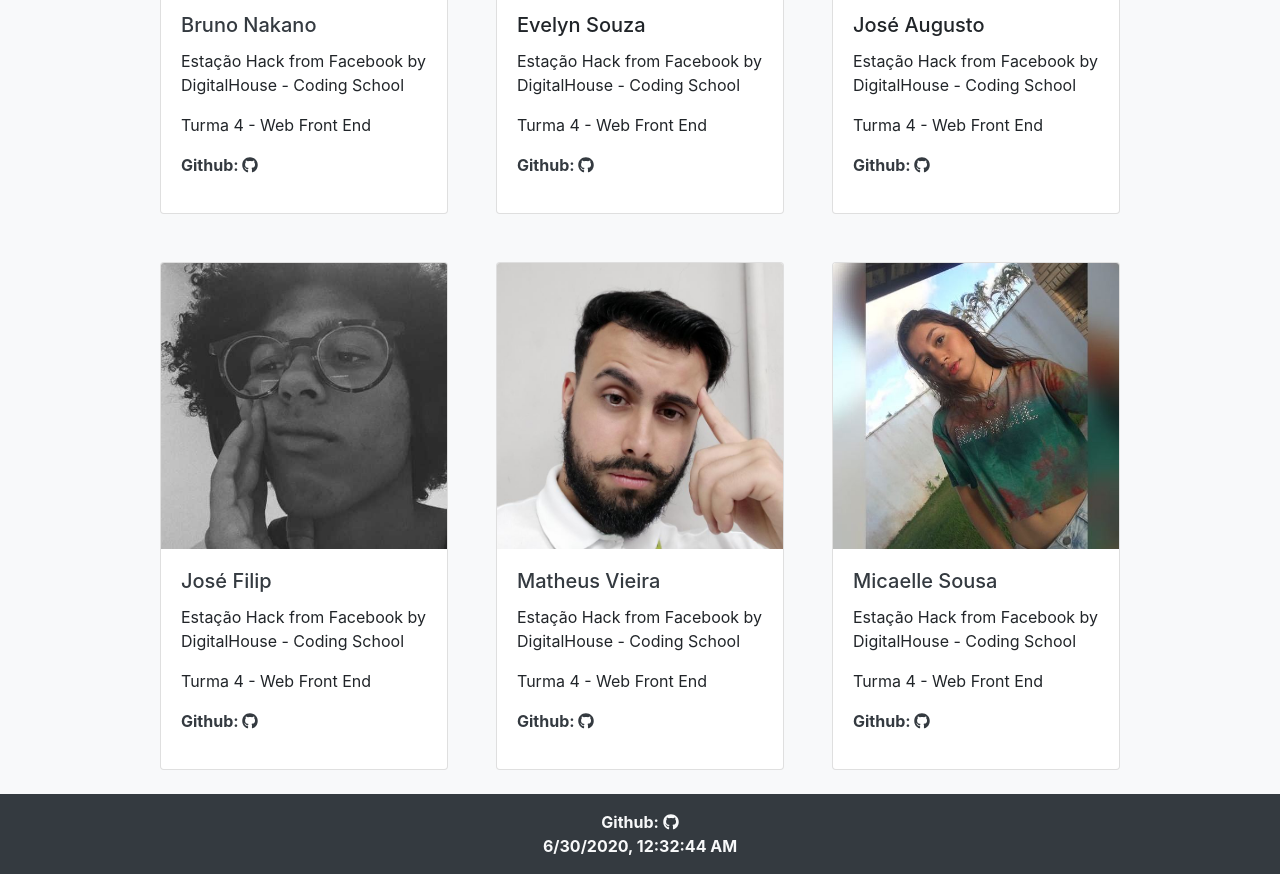
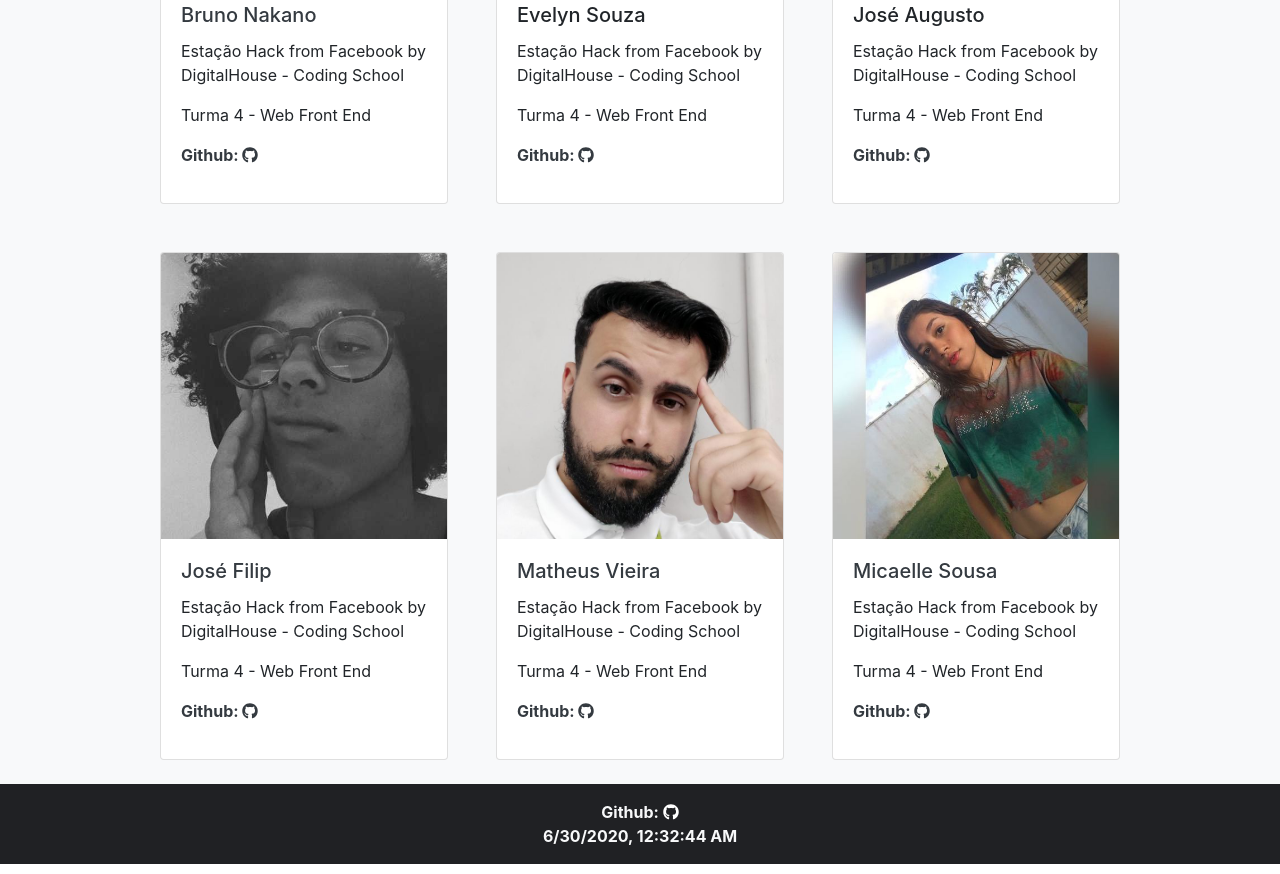
Before and after one commit to projetotime5/PI-Covid, a plain HTML site: page equipe.html in a window 1280 px wide. Shown: the part 486-1360 px from the top of the page. Drawn offline with nearby package versions, Linux system fonts and the light colour scheme; a web font is replaced by a local one.

Commit message:
Atualizando GitHub pessoal da equipe e do projeto

```diff
--- a/css/estilos.css
+++ b/css/estilos.css
@@ -1,3 +1,4 @@
+/* Paletas de Cores */
 :root {
     --blue: #007bff;
     --indigo: #6610f2;
@@ -10,8 +11,6 @@
     --teal: #20c997;
     --cyan: #17a2b8;
     --white: #fff;
-    --gray: #6c757d;
-    --gray-dark: #343a40;
     --primary: #007bff;
     --secondary: #6c757d;
     --success: #28a745;
@@ -39,11 +38,24 @@ iframe{
     border: none;
 }
 
+.rodape{
+    background-color: #202124;
+    margin-bottom: 0;
+}
+
+.github-time{
+    color: white;
+}
+.github-time:hover{
+    color: white;
+}
+
+
 /* Configuração Equipe */
 .github-equipe{
     color: #343a40;
 }
 
 .github-equipe:hover{
-    color: #343a40;
+    color: #202124;
 }
--- a/css/sobre.css
+++ b/css/sobre.css
@@ -1,3 +1,4 @@
+/* Paletas de Cores */
 :root {
     --blue: #007bff;
     --indigo: #6610f2;
@@ -10,8 +11,6 @@
     --teal: #20c997;
     --cyan: #17a2b8;
     --white: #fff;
-    --gray: #6c757d;
-    --gray-dark: #343a40;
     --primary: #007bff;
     --secondary: #6c757d;
     --success: #28a745;
@@ -19,7 +18,8 @@
     --warning: #ffc107;
     --danger: #dc3545;
     --light: #f8f9fa;
-    --dark: #343a40;
+    --secondary-dark: #343a40;
+    --dark:#202124;
 }
 
 
@@ -43,11 +43,15 @@ iframe{
     border: 0px;
 }
 
-/* Configuração Equipe */
-.github-equipe{
-    color: #343a40;
+
+.rodape{
+    background-color: #202124;
+    margin-bottom: 0;
 }
 
-.github-equipe:hover{
-    color: #343a40;
+.github-time{
+    color: white;
 }
+.github-time:hover{
+    color: white;
+}
--- a/equipe.html
+++ b/equipe.html
@@ -17,7 +17,7 @@
 
     <!-- INICIO MENU -->
     <header>
-      <nav class="navbar navbar-expand-lg navbar-dark fixed-top" style="background-color: #343a40;">
+      <nav class="navbar navbar-expand-lg navbar-dark fixed-top" style="background-color: #202124;">
         <img src="img/corona3.gif" width="50" height="50" class="d-inline-block align-top" alt="" loading="lazy">
         <!-- <a class="logo navbar-brand" href="#"> COVID-19 INFO</a> -->
         <button class="navbar-toggler" type="button" data-toggle="collapse" data-target="#navbarNav"
@@ -46,7 +46,7 @@
 
     <!-- Inicio Dados Mundo -->
     <main>
-      <h1 class="pt-5 text-center text-dark mb-4 mt-5" style="font-weight: bold;"><i class="fas fa-id-card"></i> Conheça a nossa equipe:</h1>
+      <h2 class="pt-5 text-center text-dark mb-4 mt-5" style="font-weight: bold;"><i class="fas fa-id-card"></i> Conheça a nossa equipe:</h2>
 
       <section class="container-fluid bg-light" id="receitas">
         <div class="row justify-content-center">
@@ -80,7 +80,7 @@
             <h5 class="card-title">José Augusto</h5>
             <p class="card-text">Estação Hack from Facebook by DigitalHouse - Coding School</p>
             <p class="card-text">Turma 4 - Web Front End</p>
-            <p class="text-dark" style="font-weight: bold;">Github: <i class="fab fa-github"></i></p>
+            <p class="text-dark" style="font-weight: bold;">Github: <a href="https://github.com/josephaugustus" target="_blank" class="github-equipe"><i class="fab fa-github"></i></a></p>
           </div>
         </div>
 
@@ -110,7 +110,7 @@
             <h5 class="card-title text-dark">Micaelle Sousa</h5>
             <p class="card-text">Estação Hack from Facebook by DigitalHouse - Coding School</p>
             <p class="card-text">Turma 4 - Web Front End</p>
-            <p class="text-dark" style="font-weight: bold;">Github: <i class="fab fa-github"></i></p>
+            <p class="text-dark" style="font-weight: bold;">Github: <a href="https://github.com/Micaelleapds" target="_blank" class="github-equipe"><i class="fab fa-github"></i></a></p>
           </div>
         </div>
 
@@ -122,8 +122,8 @@
 
 
     <!-- INICIO DO RODAPE -->
-    <footer class="p-3" style="background-color: #343a40; margin-bottom: 0;">
-      <p class="text-light text-center m-0" style="font-weight: bold;">Github: <i class="fab fa-github"></i></p>
+    <footer class="rodape p-3">
+      <p class="text-light text-center m-0" style="font-weight: bold;">Github: <a href="https://github.com/projetotime5" target="_blank" class="github-time"><i class="fab fa-github"></i></a></p>
       <p class="text-light text-center m-0" id="relogio" style="color: white; font-weight: bold;"></p>
     </footer>
     <!-- FIM DO RODAPE -->
```
Also changed, not shown: index.html (+3 -3 lines), sobre.html (+3 -3 lines), uf.html (+3 -3 lines).
